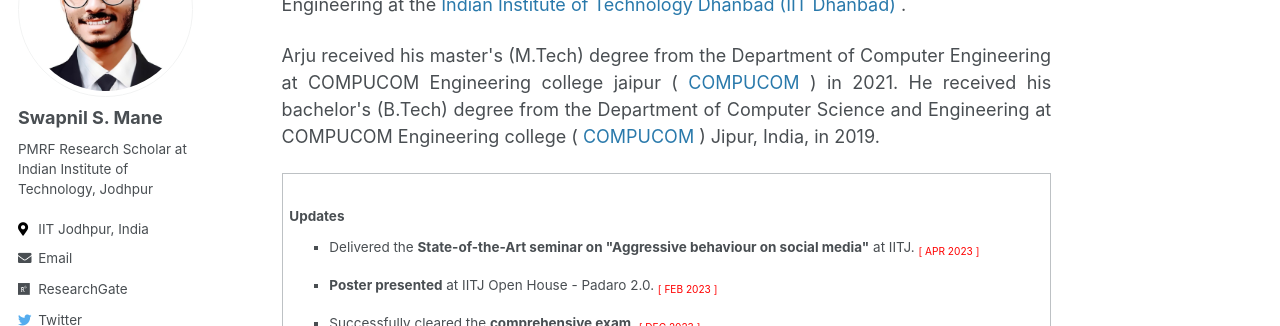
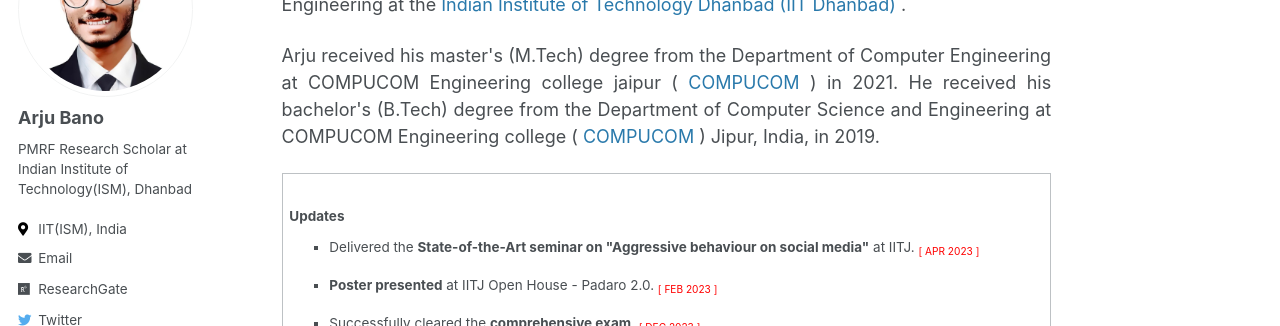
Before and after one commit to aulphin/arju.github.io, a Jekyll site: the page built from _pages/about.md, in a window 1280 px wide. Shown: the part 196-522 px from the top of the page. Built offline with Jekyll 4.4.1, drawn with Linux system fonts in a browser that asks for light colours; some web fonts are replaced.

Commit message:
name changed

```diff
--- a/_config.yml
+++ b/_config.yml
@@ -88,10 +88,10 @@
 
 # Site Author
 author:
-  name             : "Swapnil S. Mane"
+  name             : "Arju Bano"
   avatar           : "profile.jpg"
-  bio              : "PMRF Research Scholar at Indian Institute of Technology, Jodhpur"
-  location         : "IIT Jodhpur, India"
+  bio              : "PMRF Research Scholar at Indian Institute of Technology(ISM), Dhanbad"
+  location         : "IIT(ISM), India"
   employer         :
   pubmed           :
   googlescholar    : "https://scholar.google.com/citations?user=emuoEVkAAAAJ&hl=en"
```
